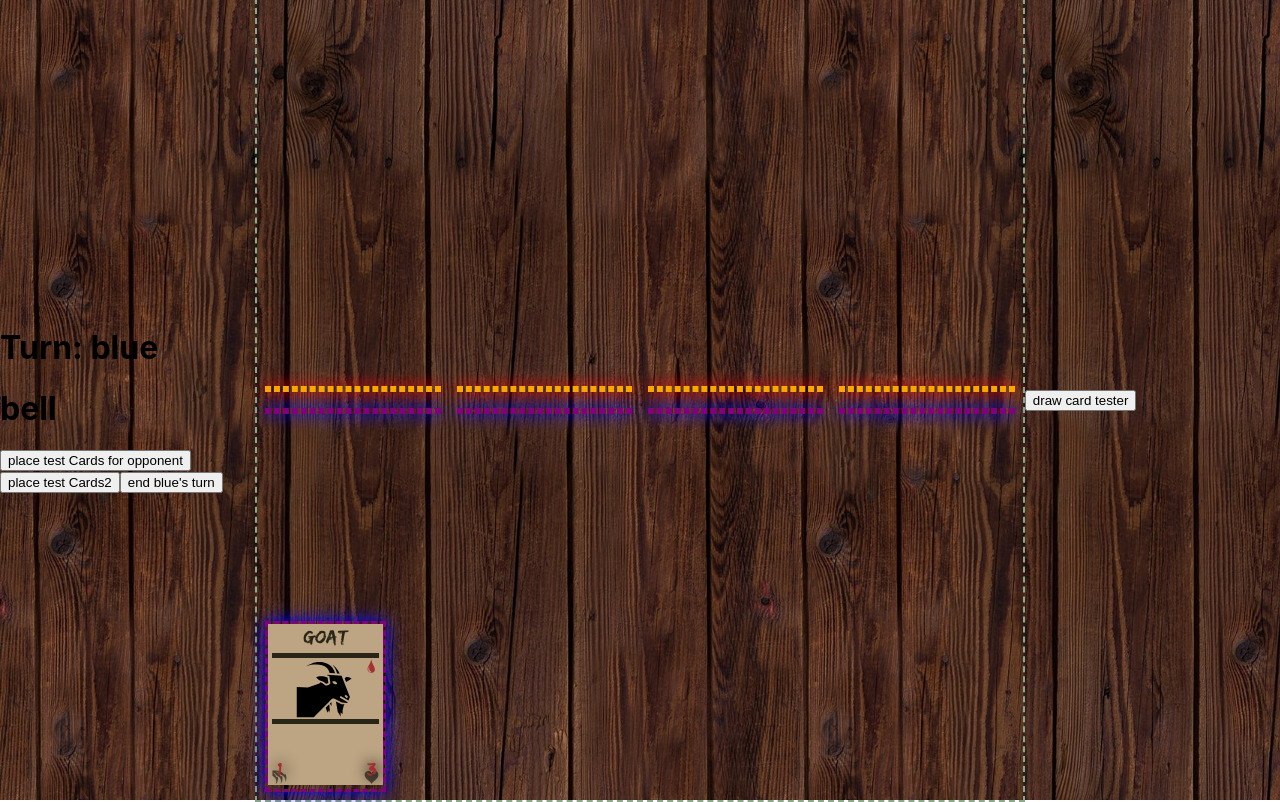
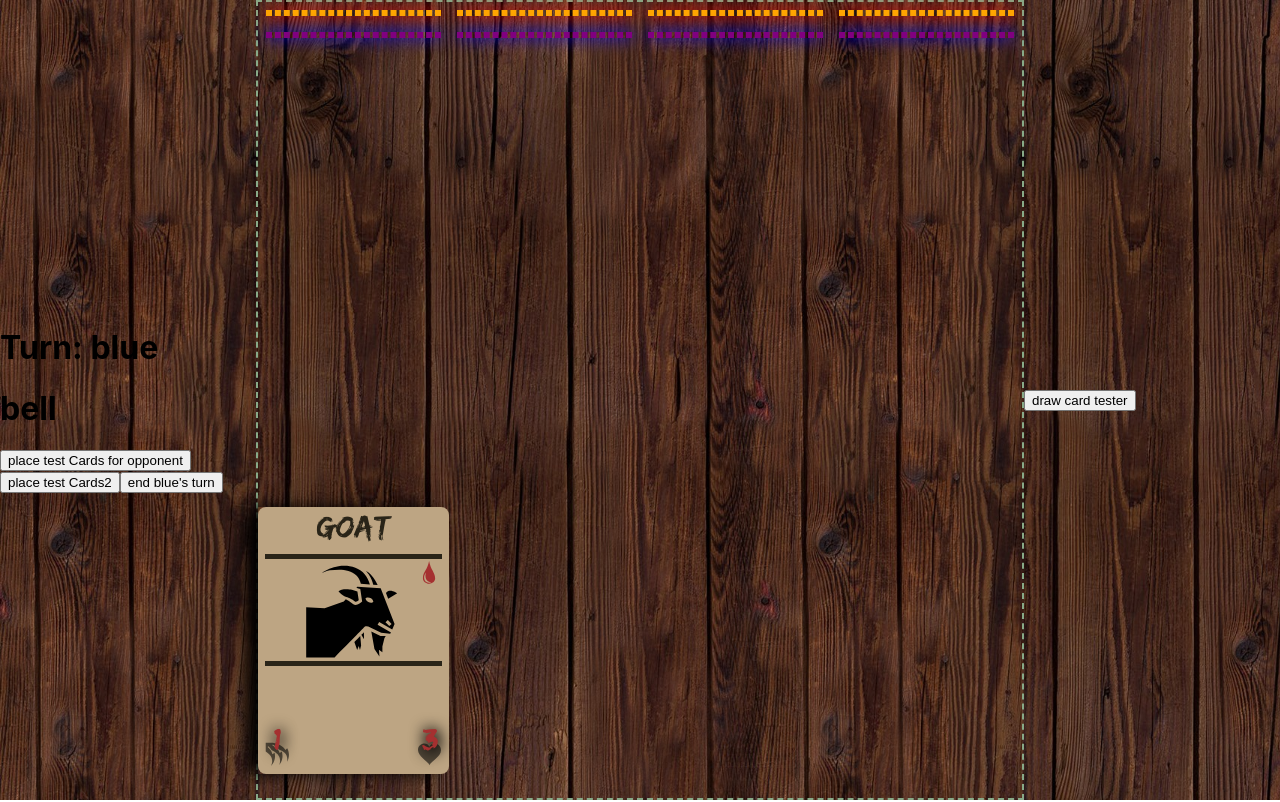
Before and after one commit to Nathan-Beckstead-Mtec/card-game, a React (Create React App) app: page / in a window 1280 px wide. Both pictures are taken after a click on the button "draw card tester". Built offline with nearby package versions, Linux system fonts and the light colour scheme.

Commit message:
hand looks nicer

```diff
--- a/src/Game.js
+++ b/src/Game.js
@@ -66,6 +66,8 @@ export default class Game extends React.Component {
 
 		// this.imgUrl = {};
 		this.svgindex = {};  //stores the index into Game.cards to get the svg data (Game.cards[svgindex[id]].svg )
+
+		this.hasTriggeredFunFeature = false;
 	}
 
 
@@ -288,7 +290,17 @@ export default class Game extends React.Component {
 		return;
 	}
 
-
+	killCardholder(index, thus = this){
+		if (thus.CardholderProps[index].type == "table"){
+			console.error("you probably don't want to killCardholder of type hand");
+			return;
+		}
+		thus.setState(curr => {
+			thus.CardholderProps = thus.CardholderProps.filter((item, itemIndex) => itemIndex != index);
+			let copy = curr.cardholders.filter((item, itemIndex) => itemIndex != index);
+			return {cardholders: copy};
+		});
+	}
 
 	placeNewCardInNewCardHolder(id, type, owner, thus = this){
 
@@ -382,7 +394,22 @@ export default class Game extends React.Component {
 		}
 		console.info("...from: " + oldindex);
 
-		thus.setcard_raw(oldindex, null, thus);
+		if(thus.CardholderProps[oldindex].owner != thus.CardholderProps[index].owner){
+			console.warn("a card just transfered owners but its a feature");
+			if (!thus.hasTriggeredFunFeature){
+				setTimeout(alert("Note: A card just transfered owners but it's a fun feature! :D"),20);
+			}
+
+			thus.hasTriggeredFunFeature = true;
+		}
+
+
+		if (thus.CardholderProps[oldindex].type == "hand"){
+			thus.killCardholder(oldindex);
+		} else{
+			thus.setcard_raw(oldindex, null, thus);
+		}
+
 		thus.setcard_raw(index, id, thus);
 
 		function findId(id) {
--- a/src/css/card.css
+++ b/src/css/card.css
@@ -39,11 +39,11 @@ div.card {
   text-align: center;
   display: block;
   font-size: calc(10 * var(--magic, 0.1px));
-  height: 9.5em;
+  height: calc(100 * var(--magic, 0.1em) - 0.5em);
   display: inline-block;
   padding: 0.25em;
   color: #292418;
-  border-radius: calc(3s * var(--magic));
+  border-radius: calc(3 * var(--magic));
   --card-rem: calc(10*var(--magic,0.1px));
 }
 div.card .card-title {
--- a/src/css/game.css
+++ b/src/css/game.css
@@ -41,8 +41,11 @@ https://lospec.com/palette-list/vinik24
   display: flex;
   flex-direction: column;
   flex-wrap: nowrap;
-  height: 50%;
   justify-content: space-between;
+}
+
+.bottom {
+  flex-grow: 1;
 }
 
 .center {
@@ -51,6 +54,11 @@ https://lospec.com/palette-list/vinik24
   width: 60%;
   border: 2px dashed #8a8;
   height: 100%;
+  box-sizing: border-box;
+  padding-bottom: 3vh;
+  display: flex;
+  flex-direction: column;
+  flex-wrap: nowrap;
 }
 .center .Cardrow[type=table] {
   width: 100%;
@@ -59,9 +67,6 @@ https://lospec.com/palette-list/vinik24
   flex-wrap: nowrap;
   justify-content: space-around;
   align-items: flex-start;
-}
-.center .Cardrow[type=table][owner="1"] {
-  align-items: flex-end;
 }
 .center .Cardrow[type=table] .card-holder {
   flex-grow: 1;
@@ -80,19 +85,32 @@ https://lospec.com/palette-list/vinik24
   flex-wrap: nowrap;
   justify-content: flex-start;
   align-items: flex-start;
-  justify-self: flex-end;
-}
-.center .Cardrow[type=hand][owner="1"] {
-  align-self: flex-start;
+  position: relative;
+  align-items: flex-end;
 }
 .center .Cardrow[type=hand] .card-holder {
-  max-width: 15%;
+  font-size: calc(10 * var(--magic, 0.1px));
+  box-shadow: -0.5em 0 0.6em 0em #000;
+  transition: left 0.3s ease-in, transform 0.2s ease-in;
+  position: relative;
+  left: 0;
   min-width: 0;
-  overflow: hidden;
+  max-width: 25%;
   flex-grow: 1;
   flex-basis: 25%;
-  transition: flex-basis 0.8s;
-  transition-timing-function: linear;
+}
+.center .Cardrow[type=hand] .card-holder:not(:first-child) {
+  margin-left: -1vw;
+}
+.center .Cardrow[type=hand] .card-holder:hover {
+  transform: translateY(-4vh);
+  z-index: 1;
+  box-shadow: -0.5em 0 0.6em 0em #000;
+  transition: transform 0.2s ease-out;
+}
+.center .Cardrow[type=hand] .card-holder:hover ~ .card-holder {
+  left: calc(1vw + 0.5em);
+  transition: left 0.3s ease-out;
 }
 
 div[grow=true] .Cardrow[type=table] > .card-holder.hascard:hover {
@@ -104,18 +122,18 @@ div[grow=true] .Cardrow[type=table] > .card-holder.hascard:hover {
   width: 100%;
 }
 
-.card-holder {
+.Cardrow[type=table] .card-holder {
   border: 3px dashed orange;
   padding: 0em;
   margin: 0.5em;
   box-shadow: 0 0 1em 0 var(--box-shadow-col), 0 0 0 0 #000;
   display: inline-block;
 }
-.card-holder[owner="1"] {
+.Cardrow[type=table] .card-holder[owner="1"] {
   --box-shadow-col: red;
   border-color: orange;
 }
-.card-holder[owner="0"] {
+.Cardrow[type=table] .card-holder[owner="0"] {
   border-color: purple;
   --box-shadow-col: blue;
 }
--- a/src/scss/card.scss
+++ b/src/scss/card.scss
@@ -37,7 +37,7 @@ div.card{
     text-align: center;
     display: block;
     font-size: calc(10*var(--magic,0.1px)); //100 * --magic == height  //1em  = 10*--magic
-    height: calc(10em - 2 * $edge);
+    height: calc(100 * var(--magic,0.1em) - 2 * $edge);
     // width: calc(10em * 5 / 7 - 2 * $edge);
     display:inline-block;
     padding:$edge;
@@ -46,7 +46,7 @@ div.card{
     color: col.$paperBlack;
 
 
-    border-radius: calc(3s* var(--magic));
+    border-radius: calc(3* var(--magic));
 
     --card-rem: calc(10*var(--magic,0.1px));
 
--- a/src/scss/game.scss
+++ b/src/scss/game.scss
@@ -32,9 +32,13 @@
     display: flex;
     flex-direction: column;
     flex-wrap: nowrap;
-    height:50%;
+    // height:50%;
     justify-content: space-between;
 }
+.bottom{
+    flex-grow: 1;
+}
+
 
 .center{
     flex-basis: 60%;
@@ -43,7 +47,12 @@
     width: 60%;
     border:2px dashed #8a8;
     height:100%;
+    box-sizing: border-box;
+    padding-bottom: 3vh;
 
+    display: flex;
+    flex-direction: column;
+    flex-wrap: nowrap;
 
 
     .Cardrow[type="table"]{
@@ -54,12 +63,6 @@
         flex-wrap: nowrap;
         justify-content: space-around;
         align-items:flex-start;
-
-
-        &[owner="1"]{
-            align-items: flex-end;
-        }
-
 
         .card-holder{
             flex-grow: 1;
@@ -90,38 +93,47 @@
         justify-content: flex-start;
         align-items:flex-start;
 
-
-
-        justify-self: flex-end;
-        &[owner="1"]{
-            align-self: flex-start;
-        }
-
+        $offset: 1vw;
+        position: relative;
+        align-items: flex-end;
 
         .card-holder{
+            font-size: calc(10*var(--magic,0.1px));
+            box-shadow: -0.5em 0 .6em 0em #000;
+            transition: left 0.3s ease-in, transform 0.2s ease-in;
 
-            max-width: 15%;
+            position: relative;
+            left: 0;
+            &:not(:first-child){
+                margin-left: calc(-1 * $offset);
+            }
+            &:hover{
+                transform: translateY(-4vh);
+                z-index: 1;
+                // flex-basis: 40%;
+                box-shadow: -0.5em 0 .6em 0em #000;
+                transition: transform 0.2s ease-out;
+            }
+            &:hover ~ .card-holder {
+                left: calc($offset + 0.5em);
+                transition: left 0.3s ease-out;
+            }
 
 
             // THIS IS STUPID WHY DOES THIS FIX THIS
             // I HATE FLEX BOXES, I HATE FLEX BOXES, I HATE FLEXBOXES
             min-width:0;
-            overflow: hidden;
+            // overflow: hidden;
             //https://stackoverflow.com/questions/36247140/why-dont-flex-items-shrink-past-content-size
 
-
-            // flex-shrink: 1;
-            // min-width: 15%;
-            // display:inline-block;
-
-
+            max-width: 25%;
             flex-grow: 1;
             flex-basis: 25%;
             // min-width: 20%;
             // min-width: 15%;
 
-            transition: flex-basis 0.8s;
-            transition-timing-function: linear;
+            // transition: flex-basis 0.2s;
+            // transition-timing-function: linear;
         }
     }
 }
@@ -145,7 +157,7 @@ div[grow="true"] .Cardrow[type="table"] > .card-holder.hascard:hover{
 }
 
 
-.card-holder{
+.Cardrow[type="table"] .card-holder{
     border: 3px dashed orange;
     padding: 0em;
     margin: 0.5em;
```
Also changed, not shown: 1 other file (tests, documents, lock files or other folders).
